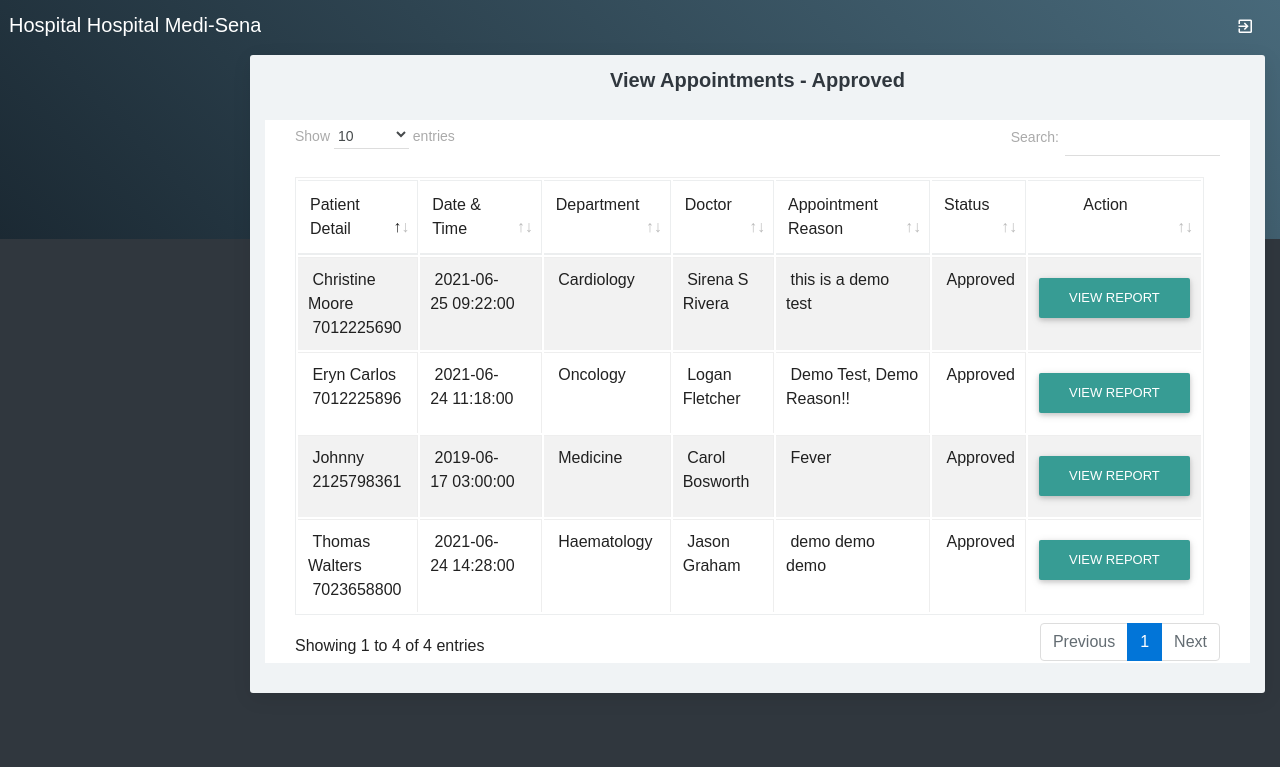
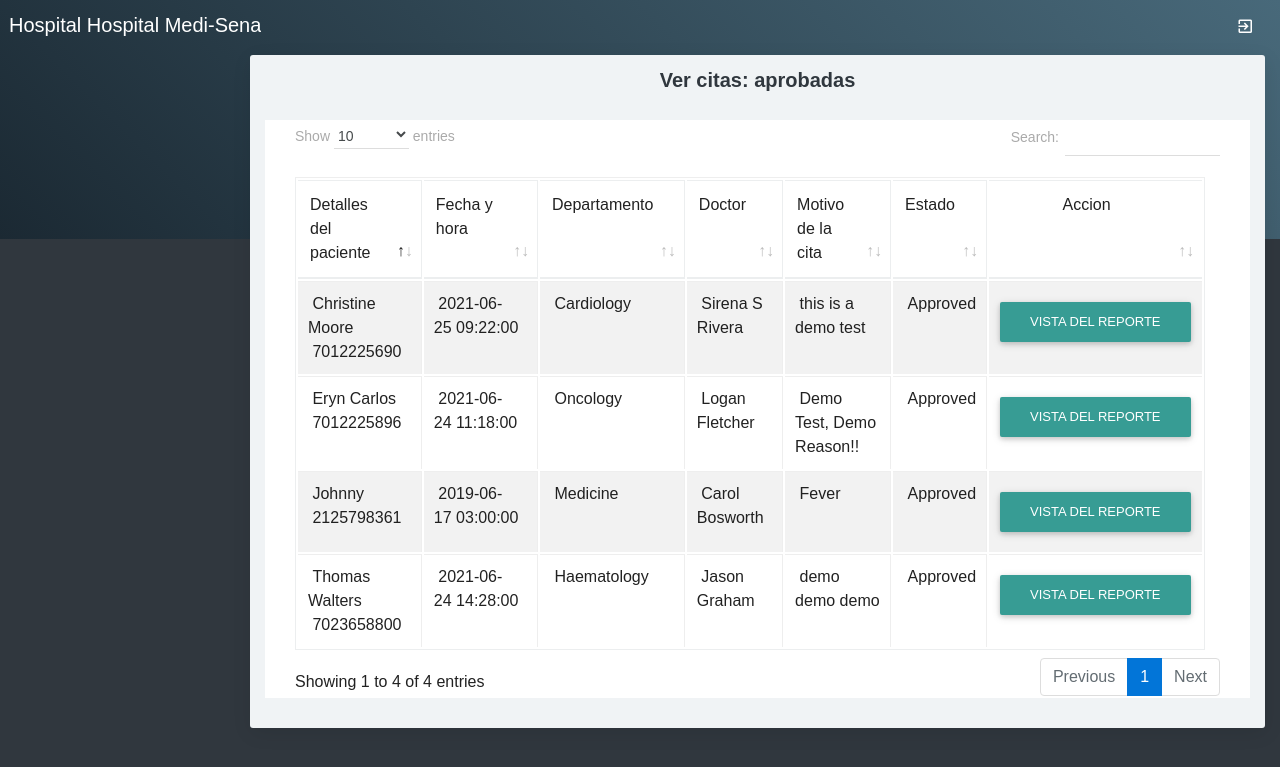
Before and after one commit to EdwinEc09/proyecto-final-php, a PHP site: page /viewappointmentapproved.php in a window 1280 px wide. Shown: the top 767 px of the page. Run offline with PHP 8.4, Linux system fonts and the light colour scheme; data comes from the database, SQL or seed files in the repository; some libraries are stand-ins or nearby versions.

Commit message:
se sube la parte que david hizo el vierne

```diff
--- a/hospital-management/adformheader.php
+++ b/hospital-management/adformheader.php
@@ -84,50 +84,50 @@ $tim = date("H:i:s");
                     <li><a href="javascript:void(0);" class="menu-toggle"><i
                                 class="zmdi zmdi-calendar-check"></i><span>Perfil</span> </a>
                         <ul class="ml-menu">
-                            <li><a href="adminprofile.php">Admin Profile</a></li>
-                            <li><a href="adminchangepassword.php">Change Password</a></li>
-                            <li><a href="admin.php">Add Admin</a></li>
-                            <li><a href="viewadmin.php">View Admin</a></li>
+                            <li><a href="adminprofile.php">Panel Del Administrador</a></li>
+                            <li><a href="adminchangepassword.php">Cambiar Contraseña</a></li>
+                            <li><a href="admin.php">Añadir Administración</a></li>
+                            <li><a href="viewadmin.php">Ver Administrador</a></li>
                         </ul>
                     </li>
 
                     <li><a href="javascript:void(0);" class="menu-toggle"><i
-                                class="zmdi zmdi-calendar-check"></i><span>Appointment</span> </a>
+                                class="zmdi zmdi-calendar-check"></i><span>Cita</span> </a>
                         <ul class="ml-menu">
-                            <li><a href="appointment.php">New Appointment</a></li>
-                            <li><a href="viewappointmentpending.php">View Pending Appointments</a>
+                            <li><a href="appointment.php">Nueva Cita</a></li>
+                            <li><a href="viewappointmentpending.php">Ver Pacientes Pendientes</a>
                             </li>
-                            <li><a href="viewappointmentapproved.php">View Approved
-                                    Appointments</a></li>
+                            <li><a href="viewappointmentapproved.php">Ver Citas
+                                    Aprobadas</a></li>
                         </ul>
                     </li>
                     <li><a href="javascript:void(0);" class="menu-toggle"><i
-                                class="zmdi zmdi-account-add"></i><span>Doctors</span> </a>
+                                class="zmdi zmdi-account-add"></i><span>Doctor</span> </a>
                         <ul class="ml-menu">
-                            <li><a href="doctor.php">Add Doctor</a>
+                            <li><a href="doctor.php">Añadir Doctor</a>
                             </li>
-                            <li><a href="viewdoctor.php">View Doctor</a></li>
+                            <li><a href="viewdoctor.php">Ver Doctor</a></li>
 
                         </ul>
                     </li>
                     <li><a href="javascript:void(0);" class="menu-toggle"><i
-                                class="zmdi zmdi-account-o"></i><span>Patients</span> </a>
+                                class="zmdi zmdi-account-o"></i><span>Pacientes</span> </a>
                         <ul class="ml-menu">
-                            <li><a href="patient.php">Add Patient</a></li>
-                            <li><a href="viewpatient.php">View Patient Records</a></li>
+                            <li><a href="patient.php">Añadir Paciente</a></li>
+                            <li><a href="viewpatient.php">Ver El Historial Del Paciente</a></li>
                         </ul>
                     </li>
 
 
                     <li> <a href="javascript:void(0);" class="menu-toggle"><i
-                                class="zmdi zmdi-settings-square"></i><span>Service</span> </a>
+                                class="zmdi zmdi-settings-square"></i><span>Servicio</span> </a>
                         <ul class="ml-menu">
-                            <li><a href="department.php">Add Department</a></li>
-                            <li><a href="viewdepartment.php">View Department</a></li>
-                            <li><a href="treatment.php">Add Treatment type</a></li>
-                            <li><a href="viewtreatment.php">View Treatment types</a></li>
-                            <li><a href="medicine.php">Add Medicine</a></li>
-                            <li><a href="viewmedicine.php">View Medicine</a></li>
+                            <li><a href="department.php">Añadir Departamento</a></li>
+                            <li><a href="viewdepartment.php">Ver Departamento</a></li>
+                            <li><a href="treatment.php">Añadir Tipo De Tratamiento</a></li>
+                            <li><a href="viewtreatment.php">Ver Tipos De Tratamiento</a></li>
+                            <li><a href="medicine.php">Añadir Medicamentos</a></li>
+                            <li><a href="viewmedicine.php">Ver Medicina</a></li>
                         </ul>
                     </li>
 
--- a/hospital-management/adheader.php
+++ b/hospital-management/adheader.php
@@ -150,7 +150,7 @@ $tim = date("H:i:s");
                 <ul class="list">
                     <li class="header">NAVEGACIÓN PRINCIPAL</li>
                     <li class="active open"><a href="doctoraccount.php"><i
-                                class="zmdi zmdi-home"></i><span>Dashboard</span></a></li>
+                                class="zmdi zmdi-home"></i><span>z</span></a></li>
 
 
                     <li><a href="javascript:void(0);" class="menu-toggle"><i
--- a/hospital-management/adminaccount.php
+++ b/hospital-management/adminaccount.php
@@ -15,7 +15,7 @@ include("dbconnection.php");
 
 <div class="container-fluid">
     <div class="block-header">
-        <h2>Dashboard</h2>
+        <h2>Panel</h2>
         <small class="text-muted">Bienvenido al panel de administración</small>
     </div>
 
--- a/hospital-management/appointmentdetail.php
+++ b/hospital-management/appointmentdetail.php
@@ -56,7 +56,7 @@ else
 
 
   <tr>
-    <td>Department</td>
+    <td>Departamento</td>
     <td>&nbsp;<?php echo $rsdepartment['departmentname']; ?></td>
   </tr>
   <tr>
@@ -64,11 +64,11 @@ else
     <td>&nbsp;<?php echo $rsdoctor['doctorname']; ?></td>
   </tr>
   <tr>
-    <td>Appointment Date</td>
+    <td>Día de la cita</td>
     <td>&nbsp;<?php echo date("d-M-Y",strtotime($rsappointment['appointmentdate'])); ?></td>
   </tr>
   <tr>
-    <td>Appointment Time</td>
+    <td>Hora de la cita</td>
     <td>&nbsp;<?php echo date("h:i A",strtotime($rsappointment['appointmenttime'])); ?></td>
   </tr>
 </table>
--- a/hospital-management/viewappointmentapproved.php
+++ b/hospital-management/viewappointmentapproved.php
@@ -22,7 +22,7 @@ if(isset($_GET['approveid']))
 ?>
 <div class="container-fluid">
 <div class="block-header">
-        <h2 class="text-center">View Appointments - Approved</h2>
+        <h2 class="text-center">Ver citas: aprobadas</h2>
     </div>
 
 <div class="card">
@@ -32,13 +32,13 @@ if(isset($_GET['approveid']))
 			<thead>
 				<tr>
 
-					<td>Patient Detail</td>
-					<td>Date & Time</td>
-					<td>Department</td>
+					<td>Detalles del paciente</td>
+					<td>Fecha y hora</td>
+					<td>Departamento</td>
 					<td>Doctor</td>
-					<td>Appointment Reason</td>
-					<td>Status</td>
-					<td><div align="center">Action</div></td>
+					<td>Motivo de la cita</td>
+					<td>Estado</td>
+					<td><div align="center">Accion</div></td>
 				</tr>
 			</thead>
 			<tbody>
@@ -86,7 +86,7 @@ if(isset($_GET['approveid']))
 					}
 					else
 					{
-						echo "<a href='patientreport.php?patientid=$rs[patientid]&appointmentid=$rs[appointmentid]' class='btn btn-raised bg-cyan'>View Report</a>";
+						echo "<a href='patientreport.php?patientid=$rs[patientid]&appointmentid=$rs[appointmentid]' class='btn btn-raised bg-cyan'>Vista del Reporte</a>";
 					}
 					echo "</center></td></tr>";
 				}
```
Also changed, not shown: hospital-management/adminchangepassword.php (+7 -7 lines), hospital-management/adminprofile.php (+5 -5 lines), hospital-management/appointment.php (+7 -7 lines), hospital-management/patientdetail.php (+6 -6 lines), hospital-management/patientreport.php (+7 -7 lines), hospital-management/viewadmin.php (+6 -6 lines), hospital-management/viewappointmentpending.php (+7 -7 lines).
